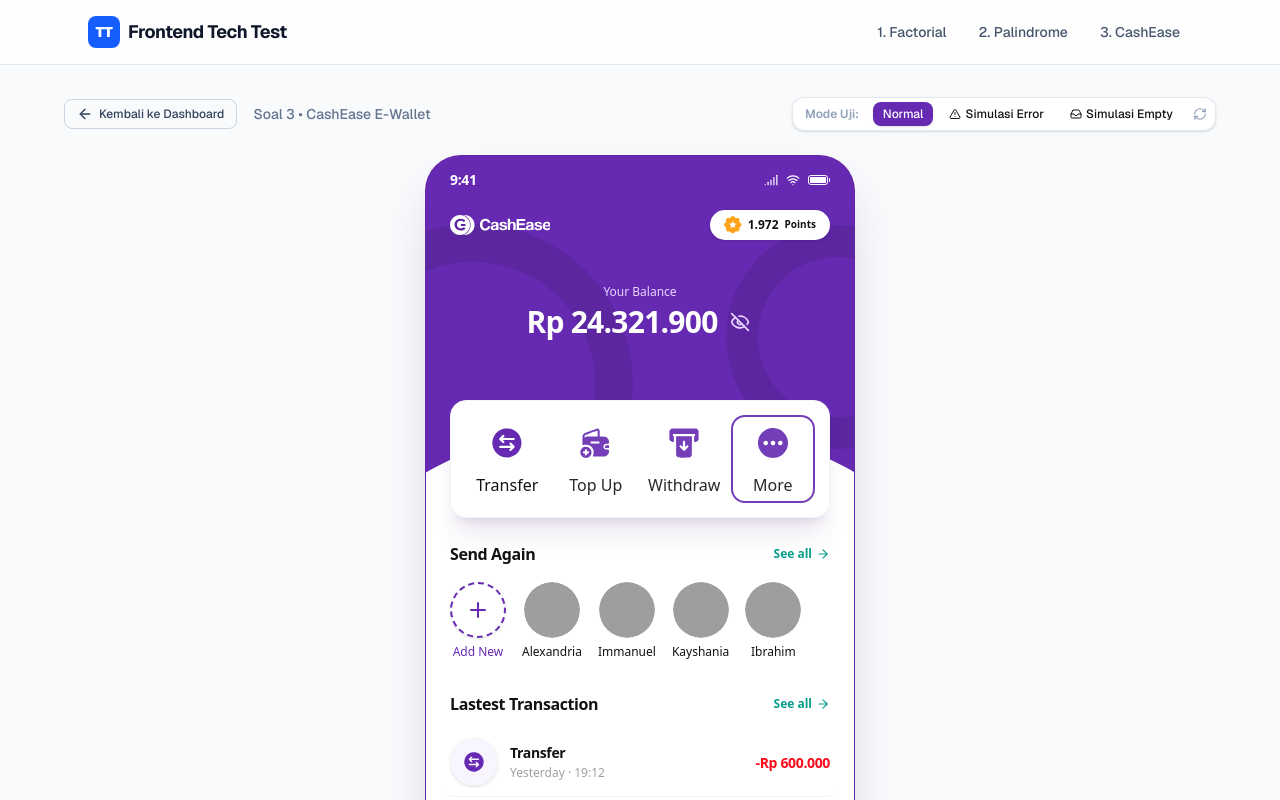
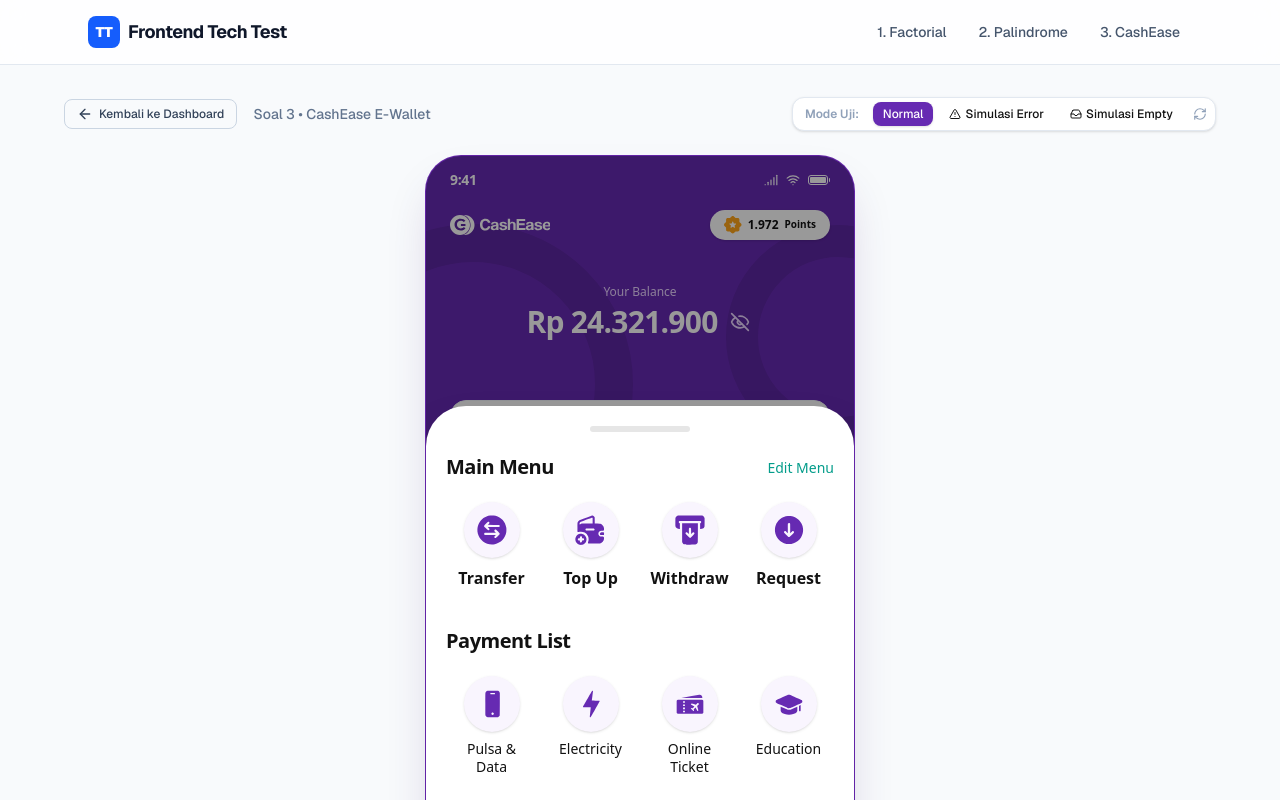
Before and after one commit to sendygit/frontend-technical-test, a Next.js app: page /wallet in a window 1280 px wide. Both pictures are taken after a click on the button "More". Shown: the top 800 px of the page. Built offline with nearby package versions, Linux system fonts and the light colour scheme; grey boxes are pictures that could not be loaded; a web font is replaced by a local one.

Commit message:
feat: implement bottom sheet for more menu and add navigation trigger in MainMenu

```diff
--- a/app/wallet/page.tsx
+++ b/app/wallet/page.tsx
@@ -16,12 +16,14 @@ import {
   BottomNavigation,
   WalletSkeleton,
   WalletErrorState,
+  MoreMenuSheet,
 } from "@/components/wallet";
 
 export default function WalletPage() {
   const [data, setData] = useState<WalletData | null>(null);
   const [isLoading, setIsLoading] = useState<boolean>(true);
   const [errorMessage, setErrorMessage] = useState<string | null>(null);
+  const [isMoreMenuOpen, setIsMoreMenuOpen] = useState<boolean>(false);
 
   // Simulation mode toggles for assessment verification
   const [simulateMode, setSimulateMode] = useState<"normal" | "error" | "empty">("normal");
@@ -172,7 +174,7 @@ export default function WalletPage() {
 
               {/* Main Menu Card (Overlapping the purple background and white oval) */}
               <div className="mt-1 relative z-20">
-                <MainMenu />
+                <MainMenu onMoreClick={() => setIsMoreMenuOpen(true)} />
               </div>
 
               {/* White Content Section on Oval Background */}
@@ -189,6 +191,12 @@ export default function WalletPage() {
             <BottomNavigation />
           </div>
         ) : null}
+
+        {/* Bottom Sheet Modal Overlay for More Menu (Node 1:447) */}
+        <MoreMenuSheet
+          isOpen={isMoreMenuOpen}
+          onClose={() => setIsMoreMenuOpen(false)}
+        />
       </div>
     </div>
   );
--- a/components/wallet/MainMenu.tsx
+++ b/components/wallet/MainMenu.tsx
@@ -2,7 +2,11 @@ import React from "react";
 import Link from "next/link";
 import Image from "next/image";
 
-export function MainMenu() {
+interface MainMenuProps {
+  onMoreClick?: () => void;
+}
+
+export function MainMenu({ onMoreClick }: MainMenuProps) {
   const menuItems = [
     {
       id: "transfer",
@@ -30,7 +34,8 @@ export function MainMenu() {
       label: "More",
       href: "#",
       iconSrc: "/wallet/icons/icon-more.svg",
-      isClickable: false,
+      isClickable: true,
+      onClick: onMoreClick,
     },
   ];
 
@@ -55,7 +60,21 @@ export function MainMenu() {
             </div>
           );
 
-          if (item.isClickable) {
+          if (item.id === "more") {
+            return (
+              <button
+                key={item.id}
+                type="button"
+                onClick={onMoreClick}
+                className="focus:outline-none focus:ring-2 focus:ring-[#662AB2] rounded-xl p-1 cursor-pointer"
+                aria-label="Buka menu lainnya"
+              >
+                {content}
+              </button>
+            );
+          }
+
+          if (item.isClickable && item.href) {
             return (
               <Link key={item.id} href={item.href} className="focus:outline-none focus:ring-2 focus:ring-[#662AB2] rounded-xl p-1">
                 {content}
--- /dev/null
+++ b/components/wallet/MoreMenuSheet.tsx
@@ -0,0 +1,283 @@
+"use client";
+
+import React, { useEffect, useState, useCallback } from "react";
+import Link from "next/link";
+import Image from "next/image";
+
+interface MoreMenuSheetProps {
+  isOpen: boolean;
+  onClose: () => void;
+}
+
+interface MenuItem {
+  id: string;
+  label: string;
+  iconSrc: string;
+  href?: string;
+}
+
+const MAIN_MENU_ITEMS: MenuItem[] = [
+  {
+    id: "transfer",
+    label: "Transfer",
+    iconSrc: "/wallet/icons/icon-transfer.svg",
+    href: "/wallet/transfer",
+  },
+  {
+    id: "topup",
+    label: "Top Up",
+    iconSrc: "/wallet/icons/icon-wallet.svg",
+  },
+  {
+    id: "withdraw",
+    label: "Withdraw",
+    iconSrc: "/wallet/icons/icon-wtihdraw.svg",
+  },
+  {
+    id: "request",
+    label: "Request",
+    iconSrc: "/wallet/icons/icon-request.svg",
+  },
+];
+
+const PAYMENT_LIST_ITEMS: MenuItem[] = [
+  {
+    id: "pulsa-data",
+    label: "Pulsa & Data",
+    iconSrc: "/wallet/icons/icon-phone.svg",
+  },
+  {
+    id: "electricity",
+    label: "Electricity",
+    iconSrc: "/wallet/icons/icon-electirc.svg",
+  },
+  {
+    id: "online-ticket",
+    label: "Online Ticket",
+    iconSrc: "/wallet/icons/icon-ticket.svg",
+  },
+  {
+    id: "education",
+    label: "Education",
+    iconSrc: "/wallet/icons/icon-education.svg",
+  },
+  {
+    id: "insurance",
+    label: "Insurance",
+    iconSrc: "/wallet/icons/icon-healthcare.svg",
+  },
+  {
+    id: "invest",
+    label: "Invest",
+    iconSrc: "/wallet/icons/icon-invest.svg",
+  },
+  {
+    id: "internet-tv",
+    label: "Internet & TV Cable",
+    iconSrc: "/wallet/icons/icon-internet.svg",
+  },
+  {
+    id: "games-voucher",
+    label: "Games Voucher",
+    iconSrc: "/wallet/icons/icon-games.svg",
+  },
+  {
+    id: "e-money",
+    label: "E-Money",
+    iconSrc: "/wallet/icons/icon-emoney.svg",
+  },
+  {
+    id: "water",
+    label: "Water",
+    iconSrc: "/wallet/icons/icon-water.svg",
+  },
+  {
+    id: "e-commerce",
+    label: "E-Commerce",
+    iconSrc: "/wallet/icons/icon-shopping.svg",
+  },
+  {
+    id: "streaming",
+    label: "Streaming",
+    iconSrc: "/wallet/icons/icon-radio.svg",
+  },
+];
+
+export function MoreMenuSheet({ isOpen, onClose }: MoreMenuSheetProps) {
+  const [isRendered, setIsRendered] = useState<boolean>(isOpen);
+  const [isVisible, setIsVisible] = useState<boolean>(false);
+
+  useEffect(() => {
+    let animTimer: NodeJS.Timeout;
+    let renderTimer: NodeJS.Timeout;
+
+    if (isOpen) {
+      renderTimer = setTimeout(() => {
+        setIsRendered(true);
+        animTimer = setTimeout(() => {
+          setIsVisible(true);
+        }, 30);
+      }, 0);
+    } else {
+      renderTimer = setTimeout(() => {
+        setIsVisible(false);
+        animTimer = setTimeout(() => {
+          setIsRendered(false);
+        }, 450);
+      }, 0);
+    }
+
+    return () => {
+      clearTimeout(renderTimer);
+      clearTimeout(animTimer);
+    };
+  }, [isOpen]);
+
+  const handleClose = useCallback(() => {
+    setIsVisible(false);
+    setTimeout(() => {
+      onClose();
+    }, 450);
+  }, [onClose]);
+
+  // Handle ESC key press to close sheet smoothly
+  useEffect(() => {
+    if (!isOpen) return;
+
+    const handleKeyDown = (e: KeyboardEvent) => {
+      if (e.key === "Escape") {
+        handleClose();
+      }
+    };
+
+    window.addEventListener("keydown", handleKeyDown);
+    return () => window.removeEventListener("keydown", handleKeyDown);
+  }, [isOpen, handleClose]);
+
+  if (!isRendered) return null;
+
+  return (
+    <div
+      className={`absolute inset-0 z-50 overflow-hidden flex flex-col justify-end ${
+        isVisible ? "pointer-events-auto" : "pointer-events-none"
+      }`}
+      role="dialog"
+      aria-modal="true"
+      aria-label="More Menu"
+    >
+      {/* Backdrop (rgba(0, 0, 0, 0.4)) with smooth cubic-bezier fade */}
+      <div
+        onClick={handleClose}
+        className={`absolute inset-0 bg-black/40 transition-opacity duration-500 ease-[cubic-bezier(0.16,1,0.3,1)] ${
+          isVisible ? "opacity-100" : "opacity-0"
+        }`}
+        aria-hidden="true"
+      />
+
+      {/* Bottom Sheet Modal Frame with smooth iOS spring curve (duration-500 cubic-bezier(0.16,1,0.3,1)) */}
+      <div
+        className={`relative z-10 w-full max-h-[85vh] h-[680px] rounded-t-[40px] bg-white px-5 pt-5 pb-8 shadow-2xl overflow-y-auto scrollbar-none transform transition-transform duration-500 ease-[cubic-bezier(0.16,1,0.3,1)] will-change-transform ${
+          isVisible ? "translate-y-0" : "translate-y-full"
+        } flex flex-col`}
+      >
+        {/* Drag Handle Bar (100px x 6px #E6E6E6) */}
+        <div className="w-[100px] h-[6px] bg-[#E6E6E6] rounded-full mx-auto shrink-0 mb-5" />
+
+        <div className="space-y-6 flex-1 pb-4">
+          {/* SECTION 1: MAIN MENU */}
+          <div className="space-y-4">
+            <div className="flex items-center justify-between">
+              <h2 className="text-[20px] font-bold text-[#121212] tracking-tight">
+                Main Menu
+              </h2>
+              <button
+                type="button"
+                className="text-[14px] font-medium text-[#059D8B] hover:opacity-80 transition-opacity focus:outline-none"
+              >
+                Edit Menu
+              </button>
+            </div>
+
+            {/* Main Menu 4-Columns Grid */}
+            <div className="grid grid-cols-4 gap-2 text-center">
+              {MAIN_MENU_ITEMS.map((item) => {
+                const content = (
+                  <div className="flex flex-col items-center gap-2 group cursor-pointer">
+                    <div className="flex h-14 w-14 items-center justify-center rounded-full bg-[#F9F5FE] transition-transform group-hover:scale-105 shadow-sm">
+                      <Image
+                        src={item.iconSrc}
+                        alt={item.label}
+                        width={36}
+                        height={36}
+                        className="h-9 w-9 object-contain"
+                      />
+                    </div>
+                    <span className="text-[16px] font-semibold text-[#121212] group-hover:text-[#662AB2] transition-colors text-center">
+                      {item.label}
+                    </span>
+                  </div>
+                );
+
+                if (item.href) {
+                  return (
+                    <Link
+                      key={item.id}
+                      href={item.href}
+                      onClick={handleClose}
+                      className="focus:outline-none focus:ring-2 focus:ring-[#662AB2] rounded-2xl p-1"
+                    >
+                      {content}
+                    </Link>
+                  );
+                }
+
+                return (
+                  <button
+                    key={item.id}
+                    type="button"
+                    className="focus:outline-none focus:ring-2 focus:ring-[#662AB2] rounded-2xl p-1"
+                    aria-label={item.label}
+                  >
+                    {content}
+                  </button>
+                );
+              })}
+            </div>
+          </div>
+
+          {/* SECTION 2: PAYMENT LIST */}
+          <div className="space-y-4 pt-2">
+            <h2 className="text-[20px] font-bold text-[#121212] tracking-tight">
+              Payment List
+            </h2>
+
+            {/* Payment List 4-Columns Grid (12 items) */}
+            <div className="grid grid-cols-4 gap-x-2 gap-y-5 text-center">
+              {PAYMENT_LIST_ITEMS.map((item) => (
+                <button
+                  key={item.id}
+                  type="button"
+                  className="flex flex-col items-center gap-2 group cursor-pointer focus:outline-none focus:ring-2 focus:ring-[#662AB2] rounded-2xl p-1"
+                  aria-label={item.label}
+                >
+                  <div className="flex h-14 w-14 items-center justify-center rounded-full bg-[#F9F5FE] transition-transform group-hover:scale-105 shadow-sm">
+                    <Image
+                      src={item.iconSrc}
+                      alt={item.label}
+                      width={32}
+                      height={32}
+                      className="h-8 w-8 object-contain"
+                    />
+                  </div>
+                  <span className="text-[14px] font-medium text-[#121212] leading-tight text-center group-hover:text-[#662AB2] transition-colors">
+                    {item.label}
+                  </span>
+                </button>
+              ))}
+            </div>
+          </div>
+        </div>
+      </div>
+    </div>
+  );
+}
--- a/components/wallet/index.ts
+++ b/components/wallet/index.ts
@@ -9,3 +9,4 @@ export * from "./TransactionList";
 export * from "./BottomNavigation";
 export * from "./WalletSkeleton";
 export * from "./WalletErrorState";
+export * from "./MoreMenuSheet";
```
